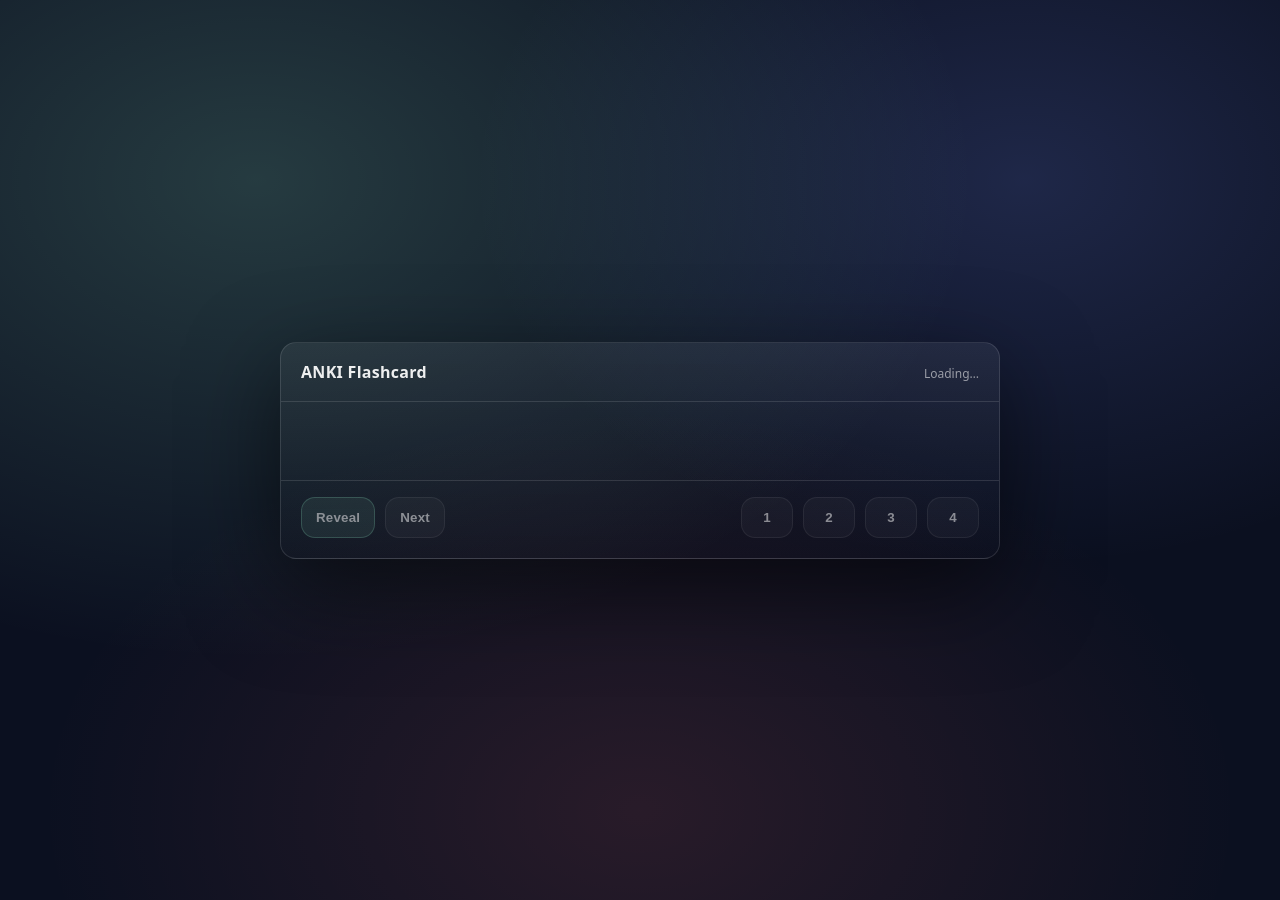
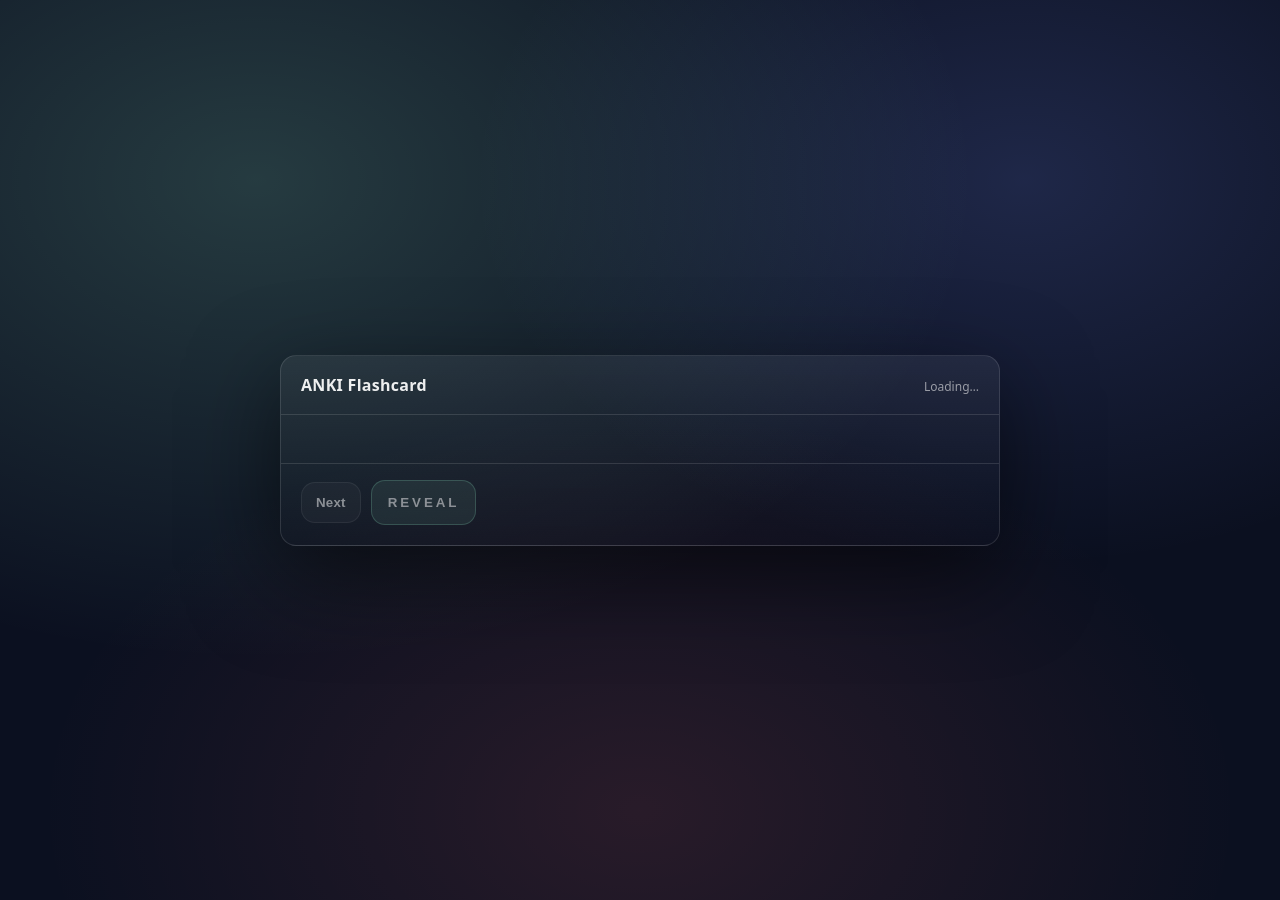
Before and after one commit to empleado-ongh/main, a Jekyll site: the page ANKI_Flashcard/gas/index.html, which Jekyll copies as it is, in a window 1280 px wide. Built offline with Jekyll 4.4.1, drawn with Linux system fonts in a browser that asks for light colours.

Commit message:
Improve flashcard UI layout

```diff
--- a/ANKI_Flashcard/gas/index.html
+++ b/ANKI_Flashcard/gas/index.html
@@ -17,6 +17,12 @@
         --accent: #9effd4;
         --danger: #ff6b6b;
         --radius: 16px;
+
+        /* Grade colors (difficulty grouping; used later for logic) */
+        --grade-1: #a100ff;
+        --grade-2: #ff7a00;
+        --grade-3: #ffd000;
+        --grade-4: #45c04a;
       }
 
       * {
@@ -92,28 +98,57 @@
       }
 
       .prompt {
-        font-size: clamp(48px, 7vw, 92px);
-        line-height: 1.05;
-        letter-spacing: 0.5px;
-        padding: 10px 0 2px;
+        text-align: center;
+        font-family: ui-sans-serif, system-ui, -apple-system, "PingFang SC",
+          "Hiragino Sans GB", "Noto Sans SC", "Microsoft YaHei", Segoe UI, Roboto,
+          Helvetica, Arial;
+        font-size: clamp(88px, 30vw, 200px);
+        line-height: 1.02;
+        font-weight: 800;
+        letter-spacing: 0.2px;
+        padding: 6px 0 2px;
+        text-shadow: 0 10px 34px rgba(0, 0, 0, 0.35);
+        overflow-wrap: anywhere;
       }
 
       .meta {
         color: var(--muted-2);
-        font-size: 14px;
+        font-size: 16px;
         margin-top: 6px;
-        min-height: 20px;
+        text-align: center;
+        display: none;
+      }
+      .card.is-revealed .meta {
+        display: block;
+      }
+
+      .divider {
+        display: none;
+        width: min(520px, 74%);
+        height: 2px;
+        border-radius: 999px;
+        margin: 18px auto 6px;
+        background: rgba(255, 255, 255, 0.16);
+        opacity: 0;
+        transform: scaleX(0.85);
+        transition: opacity 180ms ease, transform 220ms ease;
+      }
+      .card.is-revealed .divider {
+        display: block;
+        opacity: 1;
+        transform: scaleX(1);
       }
 
       .answer {
         margin-top: 16px;
-        padding: 16px;
-        border: 1px solid var(--line);
-        border-radius: 14px;
-        background: rgba(255, 255, 255, 0.05);
+        padding: 0;
+        border: 0;
+        border-radius: 0;
+        background: transparent;
         color: var(--text);
-        font-size: 18px;
-        line-height: 1.35;
+        font-size: clamp(22px, 6.2vw, 48px);
+        line-height: 1.18;
+        text-align: center;
         display: none;
       }
       .answer.show {
@@ -143,6 +178,7 @@
         transition: transform 140ms ease, background 140ms ease,
           border-color 140ms ease;
         user-select: none;
+        touch-action: manipulation;
       }
       .btn:hover {
         background: rgba(255, 255, 255, 0.09);
@@ -166,6 +202,12 @@
         background: rgba(158, 255, 212, 0.2);
       }
 
+      .btn-reveal {
+        letter-spacing: 0.22em;
+        text-transform: uppercase;
+        padding: 14px 16px;
+      }
+
       .btn-row {
         display: flex;
         gap: 10px;
@@ -174,20 +216,124 @@
       }
 
       .grade {
-        width: 52px;
+        width: 56px;
+        height: 56px;
+        padding: 0;
+        border-radius: 999px;
+        border-color: transparent;
         text-align: center;
-        padding: 12px 0;
         font-variant-numeric: tabular-nums;
+        font-weight: 800;
+        font-size: 16px;
+        color: rgba(255, 255, 255, 0.96);
+        text-shadow: 0 8px 18px rgba(0, 0, 0, 0.28);
+      }
+
+      .grade[data-score="1"] {
+        background: var(--grade-1);
+      }
+      .grade[data-score="2"] {
+        background: var(--grade-2);
+      }
+      .grade[data-score="3"] {
+        background: var(--grade-3);
+        color: rgba(10, 10, 10, 0.9);
+        text-shadow: none;
+      }
+      .grade[data-score="4"] {
+        background: var(--grade-4);
+      }
+
+      .grade-wrap {
+        display: none;
+        width: 100%;
+        flex-direction: column;
+        align-items: center;
+        gap: 10px;
+      }
+      .card.is-revealed .grade-wrap {
+        display: flex;
+      }
+      .card.is-revealed #revealBtn {
+        display: none;
+      }
+
+      .grade-label {
+        color: var(--muted);
+        font-size: 14px;
+        text-align: center;
       }
 
       .error {
         color: var(--danger);
       }
+
+      /* Phone layout: fill the visible screen (incl. safe areas) and keep actions reachable. */
+      @media (max-width: 520px) {
+        .wrap {
+          min-height: 100svh;
+          padding: calc(10px + env(safe-area-inset-top))
+            calc(10px + env(safe-area-inset-right))
+            calc(10px + env(safe-area-inset-bottom))
+            calc(10px + env(safe-area-inset-left));
+          align-items: stretch;
+        }
+
+        .card {
+          flex: 1;
+          min-height: 0;
+          display: flex;
+          flex-direction: column;
+        }
+
+        .body {
+          flex: 1;
+          min-height: 0;
+          display: flex;
+          flex-direction: column;
+          justify-content: center;
+          align-items: center;
+          text-align: center;
+          overflow: auto;
+          -webkit-overflow-scrolling: touch;
+          padding: 18px 16px 10px;
+        }
+
+        .footer {
+          flex-shrink: 0;
+          flex-wrap: nowrap;
+          flex-direction: column;
+          align-items: stretch;
+          justify-content: flex-end;
+          padding: 14px 16px 16px;
+        }
+
+        .btn-row.actions {
+          flex-direction: column;
+          align-items: stretch;
+        }
+
+        #nextBtn {
+          width: auto;
+          align-self: flex-end;
+        }
+
+        .btn-reveal {
+          width: 100%;
+          padding: 18px 16px;
+          font-size: 16px;
+          border-radius: 18px;
+        }
+
+        .grade-row {
+          justify-content: center;
+        }
+      }
     </style>
   </head>
   <body>
     <div class="wrap">
-      <div class="card">
+      <div class="card" id="card">
         <div class="header">
           <div class="title">ANKI Flashcard</div>
           <div class="status" id="status">Loading…</div>
@@ -195,20 +341,27 @@
         <div class="body">
           <div class="prompt" id="prompt"> </div>
           <div class="meta" id="meta"></div>
+          <div class="divider" id="divider"></div>
           <div class="answer" id="answer"></div>
         </div>
         <div class="footer">
-          <div class="btn-row">
-            <button class="btn btn-primary" id="revealBtn">Reveal</button>
+          <div class="btn-row actions">
             <button class="btn" id="nextBtn" title="Skip without grading">
               Next
             </button>
+            <button class="btn btn-primary btn-reveal" id="revealBtn">
+              Reveal
+            </button>
           </div>
-          <div class="btn-row">
-            <button class="btn grade" data-score="1" disabled>1</button>
-            <button class="btn grade" data-score="2" disabled>2</button>
-            <button class="btn grade" data-score="3" disabled>3</button>
-            <button class="btn grade" data-score="4" disabled>4</button>
+
+          <div class="grade-wrap" id="gradeWrap">
+            <div class="grade-label">How well did you know this?</div>
+            <div class="btn-row grade-row">
+              <button class="btn grade" data-score="1" disabled>1</button>
+              <button class="btn grade" data-score="2" disabled>2</button>
+              <button class="btn grade" data-score="3" disabled>3</button>
+              <button class="btn grade" data-score="4" disabled>4</button>
+            </div>
           </div>
         </div>
       </div>
```
Also changed, not shown: other parts of ANKI_Flashcard/gas/index.html (+5 -1 lines).
